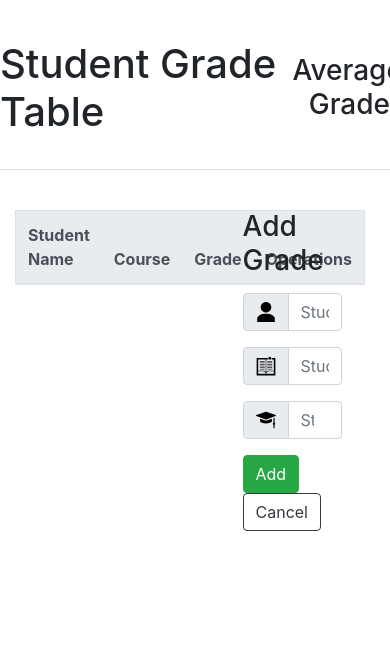
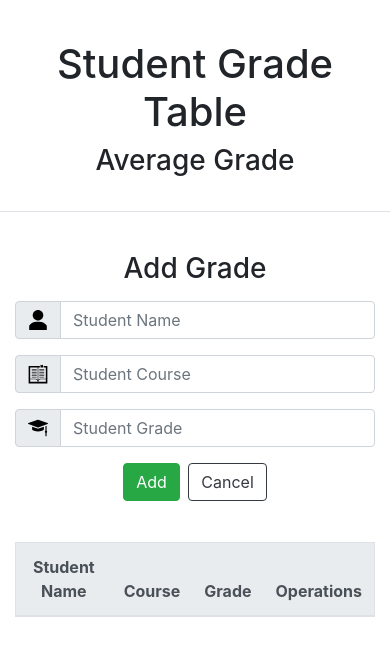
Before and after one commit to MichaelPooleLF/student-grade-table, a plain HTML site: page index.html in a window 390 px wide. Drawn offline with nearby package versions, Linux system fonts and the light colour scheme; no server answers.

Commit message:
Completed Use On Mobile

```diff
--- a/index.html
+++ b/index.html
@@ -15,8 +15,8 @@
 <body>
   <header class="container border-bottom">
     <div class="row align-items-center">
-      <h1 class="col-9">Student Grade Table</h1>
-      <h3 class="col-3">Average Grade <span class="badge badge-secondary"></span></h3>
+      <h1 class="col-8">Student Grade Table</h1>
+      <h3 class="col">Average Grade <span class="badge badge-secondary"></span></h3>
     </div>
 
   </header>
--- a/style.css
+++ b/style.css
@@ -21,3 +21,21 @@ header h3 {
 .icon{
   width: 20px;
 }
+
+@media only screen and (max-width: 992px) {
+
+  .row > * {
+    flex: auto;
+    max-width: 100%;
+    text-align: center;
+    margin-left: auto;
+  }
+
+  div.container > .row {
+    flex-wrap: wrap-reverse;
+  }
+
+  div.container > .row > div:last-child {
+    margin-bottom: 25px;
+  }
+}
```
